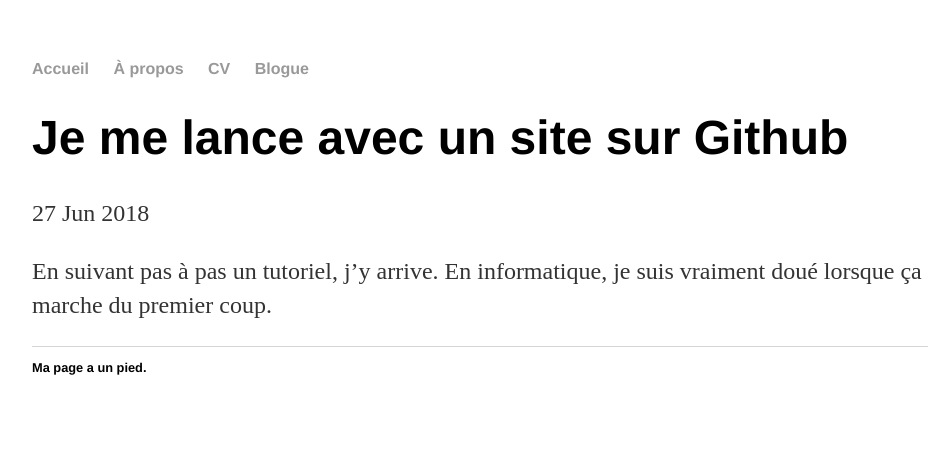
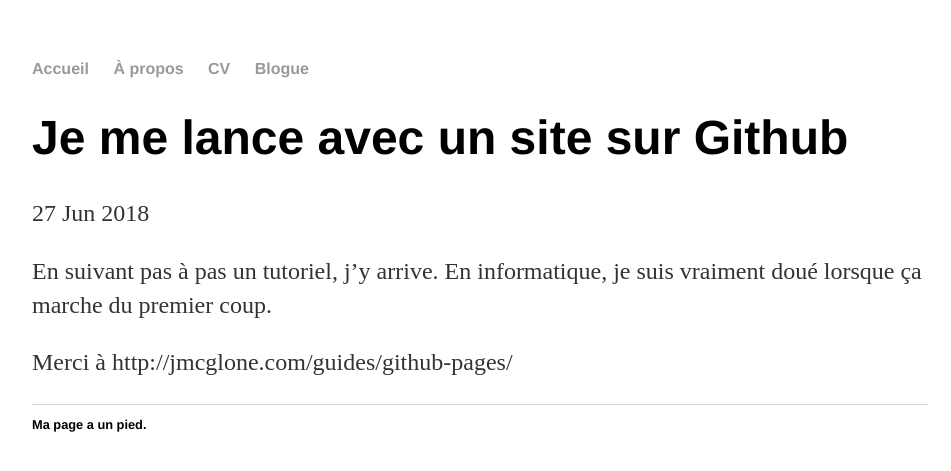
Before and after one commit to flizotte/flizotte.github.io, a Jekyll site: the page built from _posts/2018-06-27-premier-article.md, in a window 1280 px wide. Shown: the top 471 px of the page, without its empty margins (160-1111 px from the left). Built offline with Jekyll 4.4.1, drawn with Linux system fonts in a browser that asks for light colours.

Commit message:
Update 2018-06-27-premier-article.md

```diff
--- a/_posts/2018-06-27-premier-article.md
+++ b/_posts/2018-06-27-premier-article.md
@@ -5,3 +5,5 @@ date: 2018-06-27
 ---
 
 En suivant pas à pas un tutoriel, j'y arrive. En informatique, je suis vraiment doué lorsque ça marche du premier coup.
+
+Merci à http://jmcglone.com/guides/github-pages/
```
